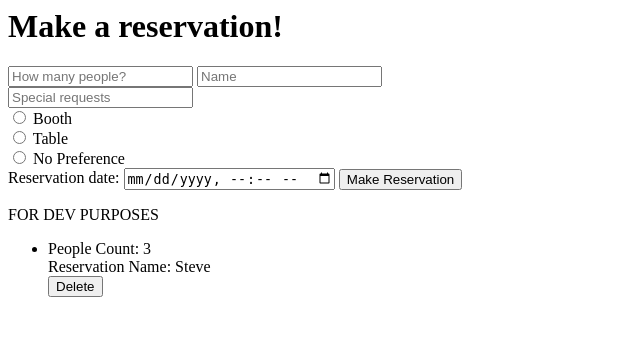
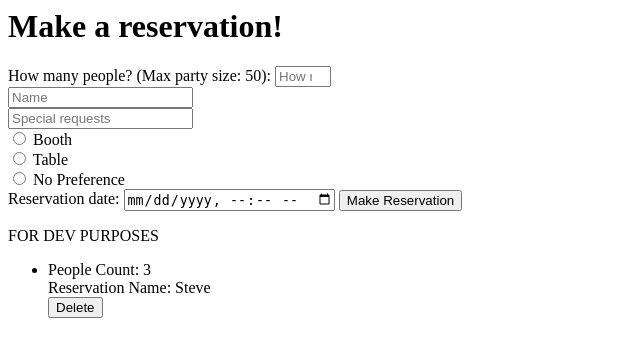
Before and after one commit to danielbrinkman/IntroSWEProject, a Django app: page /reservation/ in a window 1280 px wide. Shown: the top 357 px of the page, without its empty margins (0-640 px from the left). Run offline with Django 3.2, Linux system fonts and the light colour scheme; data comes from the database, SQL or seed files in the repository.

Commit message:
Update reservation.html
fix more dumb

```diff
--- a/reservation/templates/reservation.html
+++ b/reservation/templates/reservation.html
@@ -2,7 +2,8 @@
 <body>
 
 	<form action="/addReservationItem/" method = "post">{% csrf_token %}
-		<input type="text" name="peopleCount" placeholder="How many people?">
+		<label for="peopleCount">How many people? (Max party size: 50):</label>
+		<input type="number" min="1" max="50" name="peopleCount" placeholder="How many people?"> <br>
 		<input type="text" name="reservationName" placeholder="Name"> <br>
         	<input type="text" name="comments" placeholder="Special requests"> <br>
 		<input type="radio" id="Booth" name="tablePref" value="Booth">
```
